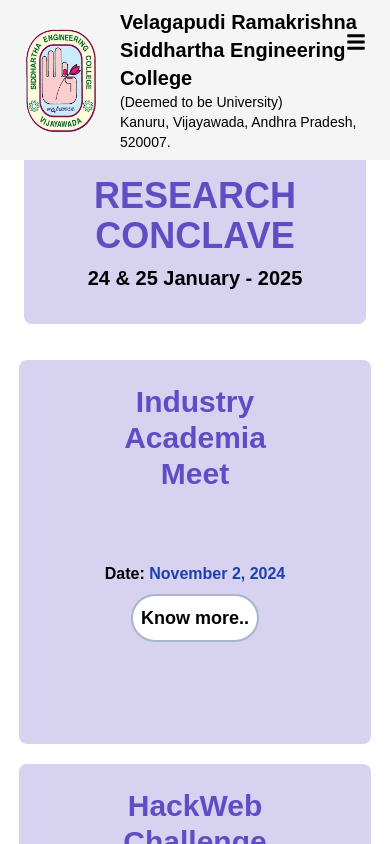
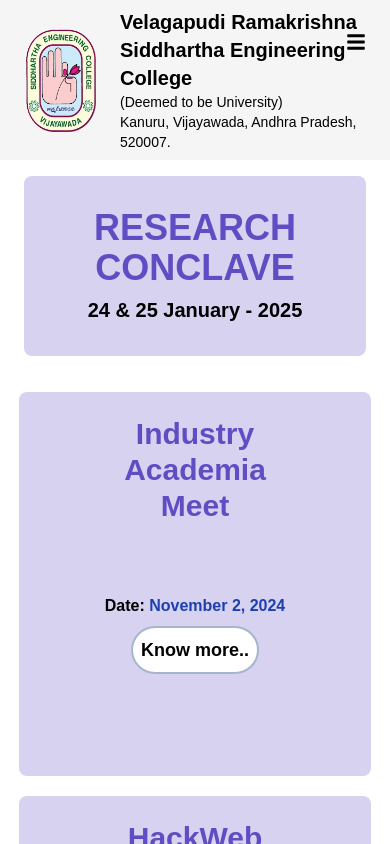
Before and after one commit to roshaneleshaddai/rdconclave, a Next.js app: page / in a window 390 px wide. Shown: the top 844 px of the page. Built offline with nearby package versions, Linux system fonts and the light colour scheme; a web font is replaced by a local one.

Commit message:
Update page.jsx
spellings corrected
margins and padding adjusted
--neeraja

```diff
--- a/app/page.jsx
+++ b/app/page.jsx
@@ -126,7 +126,7 @@
     return (
 <div className="" >
         <div
-          className="mt-1 bg-[#604CC3]/25 bg-opacity-20 p-8 rounded-lg mx-6 transition-opacity duration-1000 "
+          className="bg-[#604CC3]/25 bg-opacity-20 p-8 rounded-lg mx-6 transition-opacity duration-1000 "
         >
           <h1 className="text-4xl font-extrabold text-center text-[#604CC3]">RESEARCH CONCLAVE </h1>
           <h1 className="text-xl font-extrabold mt-2 text-center text-black">24 & 25 January - 2025 </h1>
@@ -236,7 +236,7 @@
     const aboutText = [
       "The Research Conclave is a multidisciplinary event designed to bridge the gap between industry, academia, and students while promoting innovative research and collaboration.",
       "The program is structured to facilitate meaningful interactions and knowledge exchange among industry experts, academic professionals, and students.",
-      "The event comprises three key components: an Industry-Academic Meet, a Student Hackathon, and Faculty Publications."
+      "The event comprises three key components: an Industry-Academic Meet, HackWeb Challenge, and Journal Publications."
       ];
 
 
@@ -629,7 +629,7 @@
       </video>
       </div> */}
 
-      <div className="mt-36 md:mt-52"></div>
+      <div className="mt-44 md:mt-56"></div>
       <ClickableCircles />
       {/* <ImageCarousel /> */}
       <HorizontalImageScroller images={researchimages}/>
@@ -637,6 +637,7 @@
       <InfoSection/>
       <ResearchNames/>
       <CoordinatorsSection/>
+
       {/* <div className="mt-20 bg-[#4F709C]/25 bg-opacity-20 p-4 rounded-lg mx-6 transition-opacity duration-1000 mb-4">
         <h1 className="text-4xl  font-bold text-center text-black">Placements</h1>
       <HorizontalImageScroller images={aluminiimages}/>
```
